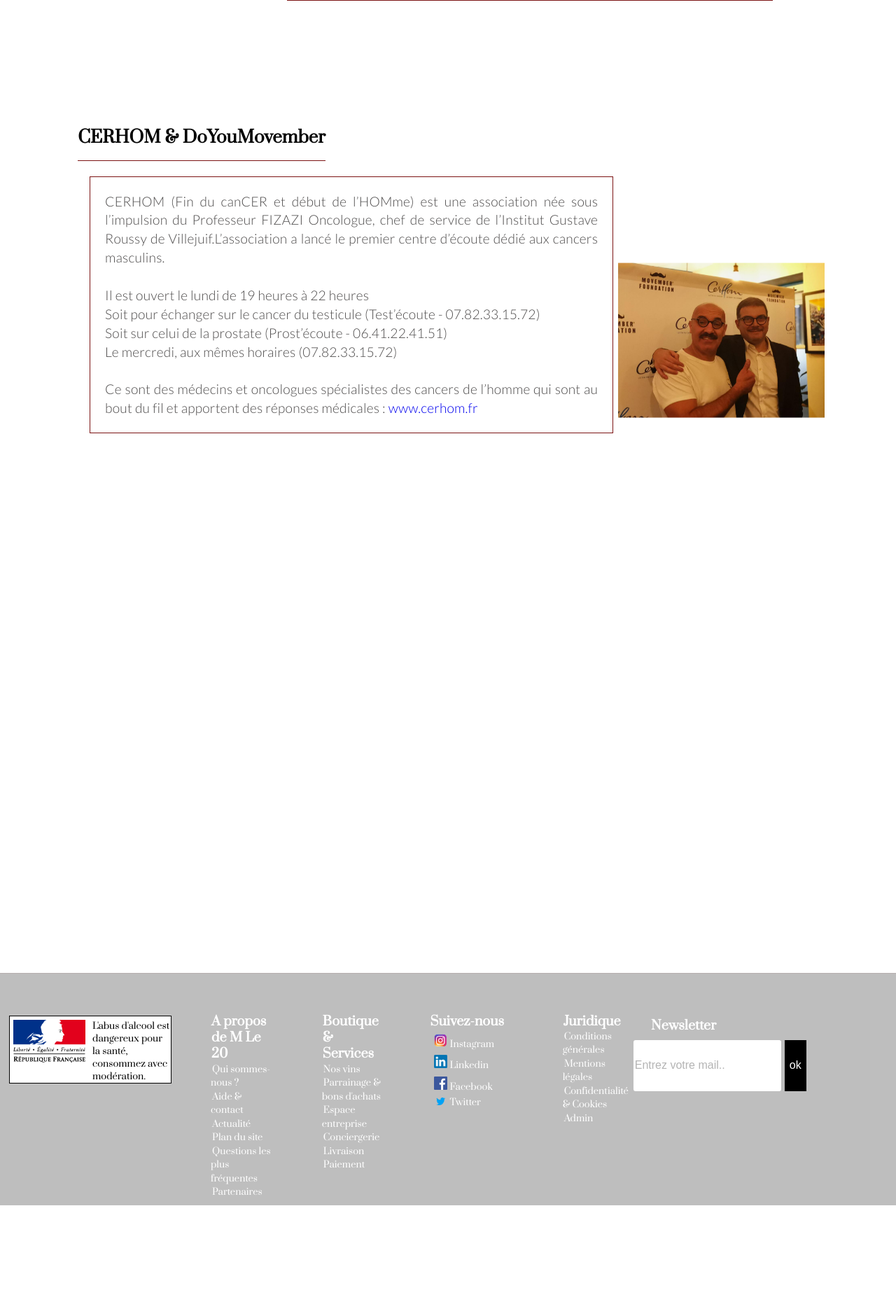
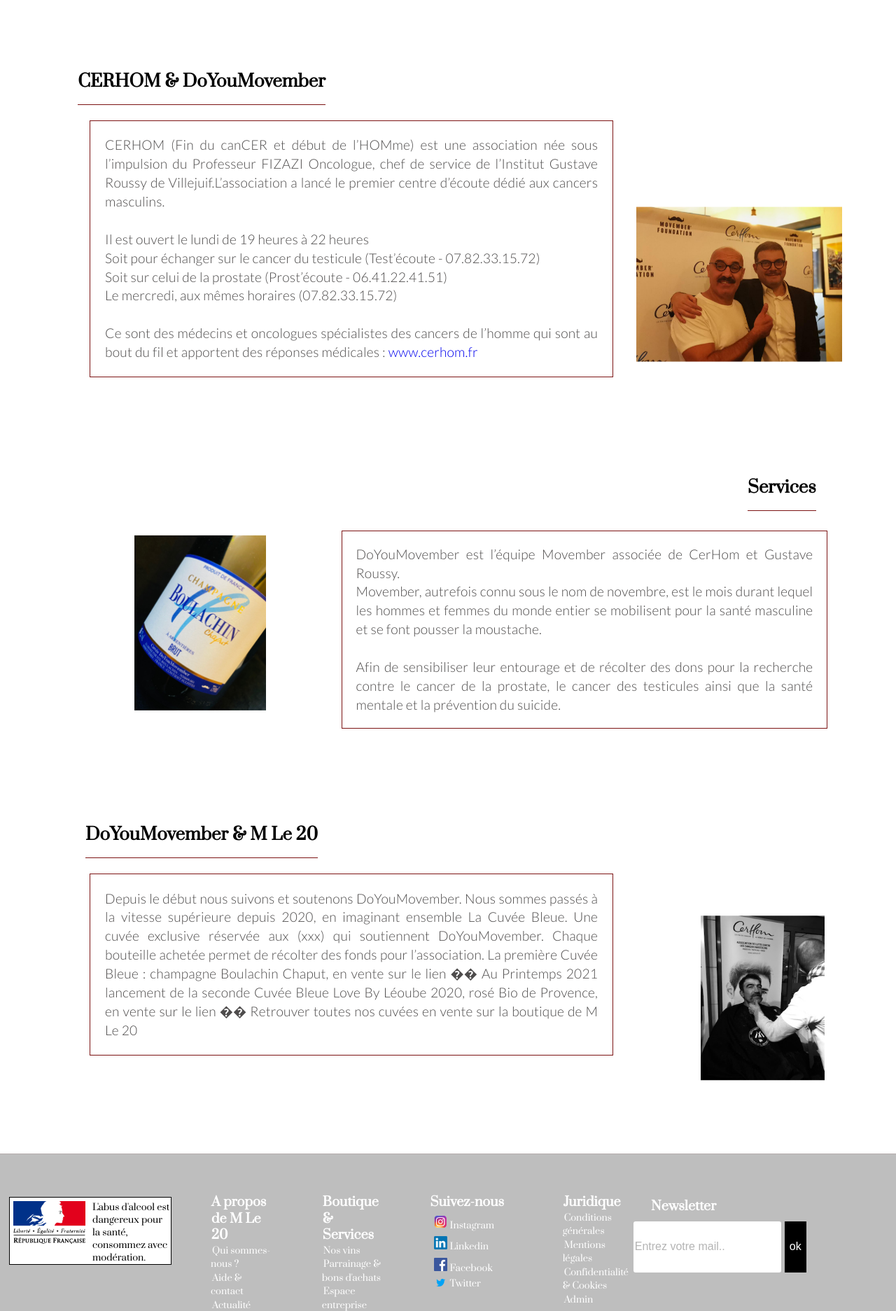
Before and after one commit to robLittiere/Mle20, a PHP site: page /public/Partenariat/movember.html in a window 1280 px wide. Shown: the part 1102-2975 px from the top of the page at 70% size. Before the commit the page ends 2824 px from the top, so only its background shows below. Run offline with PHP 8.4, Linux system fonts and the light colour scheme; some libraries are stand-ins or nearby versions; some web fonts are replaced.

Commit message:
structure of the DoYouMovember page completed

```diff
--- a/public/Partenariat/movember.html
+++ b/public/Partenariat/movember.html
@@ -150,15 +150,13 @@
     <!--here we put the global container for our page-->
     <div class="global__container">
 
-        <div class="movember_content">
+
 
         <div class="movember__container">
             <div class="movember__baseline">
                 <h1>DoYouMovember</h1>
             </div>
         </div>
-
-
 
         <div class="content_logoMov">
 
@@ -169,7 +167,7 @@
             </div>
 
             <div class="logoMovember">
-                    <img src="../assets/LogoMovember.png" alt="logoMovember" height="17%" width="17%">
+                <img src="../assets/LogoMovember.png" alt="logoMovember" height="20%" width="20%">
             </div>
 
             <div class="descript_logoMov">
@@ -182,7 +180,6 @@
                     que la santé mentale et la prévention du suicide.
                 </p>
             </div>
-
         </div>
 
         <div class="content_SB">
@@ -206,7 +203,7 @@
                     </p>
                 </div>
 
-                    <figure class="snip">
+                <figure class="snip_SB">
                     <figcaption>
                         <h4>Stéphane & Bruno</h4>
                         <p>
@@ -215,8 +212,66 @@
                     </figcaption>
                     <img src="../assets/Steph & Bruno 1.JPG" alt="Steph&bruno">
                 </figure>
+            </div>
+        </div>
+        <div class="content_bottle">
+            <div class="movember__container_right">
+                <div class="movember__baseline_right">
+                    <h2>Services</h2>
+                </div>
+            </div>
+            <figure class="snip_bottle">
+                <figcaption>
+                    <h4>Bouteille DoYouMovember</h4>
+                    <p>
+                        Lorem ipsum dolor sit amet consectetur adipisicing elit.
+                    </p>
+                </figcaption>
+                <img src="../assets/IMG_Boulachin DYMovember.jpg" alt="Bouteille DoYouMovember">
+            </figure>
 
+            <div class="descript_service">
+                <p>
+                    DoYouMovember est l’équipe Movember associée de CerHom et Gustave Roussy.<br>
+                    Movember, autrefois connu sous le nom de novembre, est le mois durant lequel les
+                    hommes et femmes du monde entier se mobilisent pour la santé masculine et se font
+                    pousser la moustache.<br><br>Afin de sensibiliser leur entourage et de récolter des dons
+                    pour la recherche contre le cancer de la prostate, le cancer des testicules ainsi
+                    que la santé mentale et la prévention du suicide.
+                </p>
             </div>
+        </div>
+        <div class="content_VM">
+
+            <div class="movember__container_left">
+                <div class="movember__baseline_left">
+                    <h2>DoYouMovember & M Le 20</h2>
+                </div>
+            </div>
+
+            <div class="Vincent_moustache">
+                <div class="descript_VM">
+                    <p>
+                        Depuis le début nous suivons et soutenons DoYouMovember. Nous sommes passés à la vitesse
+                        supérieure depuis 2020, en imaginant ensemble La Cuvée Bleue. Une cuvée exclusive réservée
+                        aux (xxx) qui soutiennent DoYouMovember.
+                        Chaque bouteille achetée permet de récolter des fonds pour l’association.
+                        La première Cuvée Bleue : champagne Boulachin Chaput, en vente sur le lien ��
+                        Au Printemps 2021 lancement de la seconde Cuvée Bleue
+                        Love By Léoube 2020, rosé Bio de Provence, en vente sur le lien ��
+                        Retrouver toutes nos cuvées en vente sur la boutique de M Le 20
+                    </p>
+                </div>
+
+                <figure class="snip_VM">
+                    <figcaption>
+                        <h4>Vincent Moustache</h4>
+                        <p>
+                            Lorem ipsum dolor sit amet consectetur adipisicing elit.
+                        </p>
+                    </figcaption>
+                    <img src="../assets/Vincent_Moustache.jpg" alt="Vincent Moustache">
+                </figure>
             </div>
         </div>
     </div>
--- a/public/styles/movember.css
+++ b/public/styles/movember.css
@@ -9,7 +9,7 @@ background-color: white;
 -webkit-font-smoothing: antialiased;
 -moz-osx-font-smoothing: grayscale;
 }
-
+/*Global container css */
 .global__container{
   display: flex;
   flex-direction: column;
@@ -17,91 +17,28 @@ background-color: white;
   margin-top: 8em;
   height: 100%;
 }
-
+/*div title*/
 .movember__container{
   display: flex;
   align-items: center;
   flex-direction: column;
 }
-
 .movember__baseline{
   padding-bottom: 1em;
   border-bottom: 1px solid rgb(124, 19, 19);
-    margin-bottom: 10%;
+  margin-bottom: 8%;
 }
-
 .movember__baseline h1{
   font-size: 3em;
   color: black;
   font-weight: 400;
 }
-
-.logoMovember{
-    margin-bottom: -20%;
-    margin-top: 10%;
-}
-
-.content_logoMov{
-    margin-top: 2%;
-    margin-bottom: 14%;
-    margin-left: 15%;
-}
-
-.descript_logoMov{
-    margin-left: 20%;
-    margin-top: -16%;
-    margin-bottom: 3%;
-    font-family: 'Lato';
-    font-size: medium;
-    max-width: 60%;
-
-}
-.descript_contact{
-    margin-left: 10%;
-    margin-top: -5%;
-    margin-bottom: 3%;
-    font-family: 'Lato';
-    font-size: medium;
-    max-width: 55%;
-
-}
-.descript_logoMov p{
-    padding: 1%;
-    text-align: justify;
-    border: 1px solid rgb(124, 19, 19);
-    color: rgb(78, 76, 76);
-    text-align: justify;
-    flex: 0.6;
-    width: 100%;
-    font-size: 1.2em;
-    margin-bottom: 20%;
-    font-weight: 300;
-    letter-spacing: 0.2px;
-    line-height: 1.4em;
-    padding: 3%;
-}
-
-.descript_contact p{
-    padding: 1%;
-    text-align: justify;
-    border: 1px solid rgb(124, 19, 19);
-    text-align: justify;
-    flex: 0.6;
-    width: 100%;
-    font-size: 1.2em;
-    margin-bottom: 20%;
-    font-weight: 300;
-    letter-spacing: 0.2px;
-    line-height: 1.4em;
-    color: rgb(78, 76, 76);
-    padding: 3%;
-}
+/*div title left*/
 .movember__container_left{
   display: flex;
   align-items: center;
   flex-direction: column;
   margin-right: 55%;
-
 }
 
 .movember__baseline_left{
@@ -114,50 +51,155 @@ background-color: white;
   font-weight: 25%;
   color: black;
 }
-
+/*div title right*/
 .movember__container_right{
   display: flex;
   align-items: center;
   flex-direction: column;
-    margin-right: 48%;
-    margin-bottom: -11%;
+  margin-left: 70%;
 }
 
 .movember__baseline_right{
   padding-bottom: 1em;
   border-bottom: 1px solid rgb(124, 19, 19);
-    margin-bottom: 10%;
+  margin-bottom: 2%;
 }
 
 .movember__baseline_right h2{
   font-weight: 25%;
   color: black;
 }
-
-@import url(https://fonts.googleapis.com/css?family=Playfair+Display);
-@import url(https://fonts.googleapis.com/css?family=Fauna+One);
-
-.snip {
+/* Presentation div with logo and description*/
+.content_logoMov{
+  margin-left: 15%;
+  margin-bottom: 8%;
+}
+.logoMovember{
+  margin-bottom: -20%;
+  margin-top: 2%;
+}
+.descript_logoMov{
+  margin-left: 20%;
+  margin-bottom: 3%;
+  font-family: 'Lato';
+  font-size: medium;
+  max-width: 60%;
+}
+.descript_logoMov p{
+  padding: 1%;
+  text-align: justify;
+  border: 1px solid rgb(124, 19, 19);
+  color: rgb(78, 76, 76);
+  text-align: justify;
+  flex: 0.6;
+  width: 100%;
+  font-size: 1.2em;
+  margin-left: 12%;
+  font-weight: 300;
+  letter-spacing: 0.2px;
+  line-height: 1.4em;
+  padding: 3%;
+}
+/* contact div with Stephane&Bruno image*/
+.content_SB{
+  margin-bottom: 8%;
+}
+.descript_contact{
+  margin-left: 10%;
+  margin-top: -5%;
+  margin-bottom: 3%;
+  font-family: 'Lato';
+  font-size: medium;
+  max-width: 55%;
+}
+.descript_contact p{
+  padding: 1%;
+  text-align: justify;
+  border: 1px solid rgb(124, 19, 19);
+  text-align: justify;
+  flex: 0.6;
+  width: 100%;
+  font-size: 1.2em;
+  font-weight: 300;
+  letter-spacing: 0.2px;
+  line-height: 1.4em;
+  color: rgb(78, 76, 76);
+  padding: 3%;
+}
+/* service of partner div with bottle img */
+.content_bottle{
+  margin-left: 15%;
+  margin-bottom: 8%;
+}
+.descript_service{
+  margin-left: 20%;
+  margin-top: 2%;
+  margin-bottom: 3%;
+  font-family: 'Lato';
+  font-size: medium;
+  max-width: 60%;
+}
+.descript_service p{
+  padding: 1%;
+  text-align: justify;
+  border: 1px solid rgb(124, 19, 19);
+  color: rgb(78, 76, 76);
+  text-align: justify;
+  flex: 0.6;
+  width: 100%;
+  font-size: 1.2em;
+  margin-left: 12%;
+  font-weight: 300;
+  letter-spacing: 0.2px;
+  line-height: 1.4em;
+  padding: 3%;
+}
+/* presentation of partner with mle20 div with VM image*/
+.content_VM{
+  margin-bottom: 8%;
+}
+.descript_VM{
+  margin-left: 10%;
+  margin-top: -5%;
+  margin-bottom: 3%;
+  font-family: 'Lato';
+  font-size: medium;
+  max-width: 55%;
+}
+.descript_VM p{
+  padding: 1%;
+  text-align: justify;
+  border: 1px solid rgb(124, 19, 19);
+  text-align: justify;
+  flex: 0.6;
+  width: 100%;
+  font-size: 1.2em;
+  font-weight: 300;
+  letter-spacing: 0.2px;
+  line-height: 1.4em;
+  color: rgb(78, 76, 76);
+  padding: 3%;
+}
+/* animation for picture of Steph&Bruno */
+.snip_SB {
   font-family: 'Lato';
   position: relative;
-  margin: 62% 125%;
   min-width: 20%;
   max-width: 23%;
   min-height: 220px;
   width: 100%;
   color: #000000;
   float: right;
-  margin-right: 8%;
-  margin-top: -30%;
-
+  margin-right: 6%;
+  margin-top: -22%;
 }
-.snip * {
+.snip_SB * {
   -webkit-box-sizing: border-box;
   box-sizing: border-box;
   -webkit-transition: all 0.35s ease;
   transition: all 0.35s ease;
 }
-.snip img {
+.snip_SB img {
   position: absolute;
   right: 0%;
   top: 50%;
@@ -166,7 +208,7 @@ background-color: white;
   -webkit-transform: translate(0%, -50%);
   transform: translate(0%, -50%);
 }
-.snip figcaption {
+.snip_SB figcaption {
   position: absolute;
   width: 70%;
   left: 0;
@@ -174,26 +216,26 @@ background-color: white;
   transform: translateY(-50%);
   margin-top: 33%;
 }
-.snip h4,
-.snip p {
+.snip_SB h4,
+.snip_SB p {
   margin: 0%;
   width: 100%;
   -webkit-transform: translateX(15%);
   transform: translateX(15%);
   opacity: 0;
 }
-.snip h4 {
+.snip_SB h4 {
   font-family: 'Prata';
 }
-.snip:hover img,
-.snip.hover img {
+.snip_SB:hover img,
+.snip_SB.hover img {
   width: 60%;
   right: -10%;
 }
-.snip:hover figcaption h4,
-.snip.hover figcaption h4,
-.snip:hover figcaption p,
-.snip.hover figcaption p {
+.snip_SB:hover figcaption h4,
+.snip_SB.hover figcaption h4,
+.snip_SB:hover figcaption p,
+.snip_SB.hover figcaption p {
   -webkit-transform: translateX(0%);
   transform: translateX(0%);
   max-width: 70%;
@@ -201,3 +243,131 @@ background-color: white;
   margin-right: 4%;
   opacity: 1;
 }
+/* animation for picture of bottle */
+.snip_bottle {
+  font-family: 'Lato';
+  position: relative;
+  min-width: 20%;
+  max-width: 23%;
+  min-height: 220px;
+  width: 100%;
+  color: #000000;
+  float: left;
+  margin-left: 0%;
+  margin-top: 4%;
+}
+.snip_bottle * {
+  -webkit-box-sizing: border-box;
+  box-sizing: border-box;
+  -webkit-transition: all 0.35s ease;
+  transition: all 0.35s ease;
+}
+.snip_bottle img {
+  position: absolute;
+  left: 0%;
+  top: 50%;
+  opacity: 1;
+  width: 75%;
+  -webkit-transform: translate(0%, -50%);
+  transform: translate(0%, -50%);
+}
+.snip_bottle figcaption {
+  position: absolute;
+  width: 70%;
+  left: 0;
+  -webkit-transform: translateY(-50%);
+  transform: translateY(-50%);
+  margin-top: 35%;
+  margin-left: 40%;
+}
+.snip_bottle h4,
+.snip_bottle p {
+  margin: 0%;
+  width: 90%;
+  -webkit-transform: translateX(15%);
+  transform: translateX(15%);
+  opacity: 0;
+}
+.snip_bottle h4 {
+  font-family: 'Prata';
+}
+.snip_bottle:hover img,
+.snip_bottle.hover img {
+  width: 60%;
+  left: -20%;
+}
+.snip_bottle:hover figcaption h4,
+.snip_bottle.hover figcaption h4,
+.snip_bottle:hover figcaption p,
+.snip_bottle.hover figcaption p {
+  -webkit-transform: translateX(0%);
+  transform: translateX(0%);
+  max-width: 70%;
+  margin-top: 5%;
+  margin-left: 10%;
+  opacity: 1;
+}
+/*animation for picture of Vincent moustache*/
+.snip_VM {
+  font-family: 'Lato';
+  position: relative;
+  min-width: 20%;
+  max-width: 23%;
+  min-height: 220px;
+  width: 100%;
+  color: #000000;
+  float: right;
+  margin-right: 8%;
+  margin-top: -18%;
+}
+.snip_VM * {
+  -webkit-box-sizing: border-box;
+  box-sizing: border-box;
+  -webkit-transition: all 0.35s ease;
+  transition: all 0.35s ease;
+}
+.snip_VM img {
+  position: absolute;
+  right: 0%;
+  top: 50%;
+  opacity: 1;
+  width: 60%;
+  -webkit-transform: translate(0%, -50%);
+  transform: translate(0%, -50%);
+}
+.snip_VM figcaption {
+  position: absolute;
+  width: 70%;
+  left: 0;
+  -webkit-transform: translateY(-50%);
+  transform: translateY(-50%);
+  margin-top: 33%;
+}
+.snip_VM h4,
+.snip_VM p {
+  margin: 0%;
+  margin-left: 15%;
+  width: 100%;
+  -webkit-transform: translateX(15%);
+  transform: translateX(15%);
+  opacity: 0;
+}
+.snip_VM h4 {
+  font-family: 'Prata';
+}
+.snip_VM:hover img,
+.snip_VM.hover img {
+  width: 40%;
+  right: -2%;
+}
+.snip_VM:hover figcaption h4,
+.snip_VM.hover figcaption h4,
+.snip_VM:hover figcaption p,
+.snip_VM.hover figcaption p {
+  -webkit-transform: translateX(0%);
+  transform: translateX(0%);
+  max-width: 70%;
+  margin-top: 5%;
+  margin-right: 4%;
+  opacity: 1;
+}
```
Also changed, not shown: public/assets/Vincent_Moustache.jpg (renamed from public/assets/Vinecnt_Moustache.jpg), 2 other files. Lines whose indentation alone changed are shown as unchanged.
